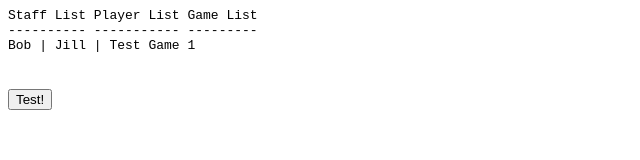
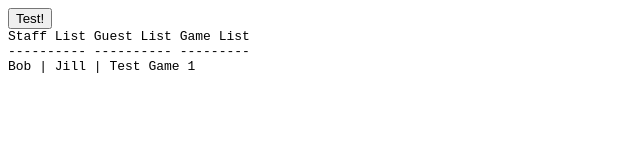
Before and after one commit to dcchambers/casino-simulator, a plain HTML site: page src/casino.html in a window 1280 px wide. Both pictures are taken after a click on the button "Test!". Shown: the whole page, without its empty margins (0-640 px from the left). Drawn offline with Linux system fonts and the light colour scheme.

Commit message:
replaced "player" with "guest

```diff
--- a/src/casino.html
+++ b/src/casino.html
@@ -6,19 +6,16 @@
 
   <body>
 
+    <button onclick="test()">Test!</button><br>
+
     <code>
       <div id="test">
-        Staff List    Player List    Game List<br>
-        ----------    -----------   ---------<br>
+        Staff List    Guest List    Game List<br>
+        ----------    ----------   ---------<br>
       </div>
     </code>
 
-    <br><br>
-    <button onclick="test()">Test!</button>
-
-    <br>
-    <canvas id="display" width=400 height=400>
-    </canvas>
+    <!-- <canvas id="display" width=400 height=400></canvas> -->
 
   </body>
 </html>
--- a/src/casino.js
+++ b/src/casino.js
@@ -12,30 +12,30 @@ function drawScreen(){
 }
 
 function test(){
-  var testPlayer = new Player("Jill", 45, "Female", 1000, 7);
+  var testGuest = new Guest("Jill", 45, "Female", 1000, 7);
   var testDealer = new Staff("Bob", 30, "Male", "Dealer", 15);
-  var testGame = new Game("Test Game 1", testDealer, "playerList", 5, 500);
+  var testGame = new Game("Test Game 1", testDealer, "guestList", 5, 500);
 
-  document.getElementById("test").innerText += testDealer.staffName+" | "+testPlayer.playerName+" | "+testGame.gameName;
+  document.getElementById("test").innerText += testDealer.staffName+" | "+testGuest.guestName+" | "+testGame.gameName;
 }
 
-function Game(gameName, dealer, listOfPlayers, minBet, maxBet){
+function Game(gameName, dealer, listOfGuests, minBet, maxBet){
   this.gameName = gameName;
   this.dealer = dealer;
-  this.listOfPlayers = listOfPlayers;
+  this.listOfGusts = listOfGuests;
   this.minBet = minBet;
   this.maxBet = maxBet;
 }
-//var testGame = new Game("Test Game 1", testDealer, <listOfPlayers>, 5, 500);
+//var testGame = new Game("Test Game 1", testDealer, <listOfGuests>, 5, 500);
 
-function Player(playerName, age, gender, money, luckyNumber){
-  this.playerName = playerName;
+function Guest(guestName, age, gender, money, luckyNumber){
+  this.guestName = guestName;
   this.age = age;
   this.gender = gender;
   this.money = money;
   this.luckyNumber = luckyNumber;
 }
-//var testPlayer = new Player("Jill", 45, "Female", 1000, 7);
+//var testGuest = new Guest("Jill", 45, "Female", 1000, 7);
 
 function Staff(staffName, age, gender, job, salary){
   this.staffName = staffName;
@@ -45,3 +45,11 @@ function Staff(staffName, age, gender, job, salary){
   this.salary = salary;
 }
 //var testDealer = new Staff("Bob", 30, "Male", "Dealer", 15);
+
+function createNewStaff(staffName, age, gender, job, salary){
+
+}
+
+function createNewGuest(guestName, age, gender, money, luckyNumber){
+
+}
```
